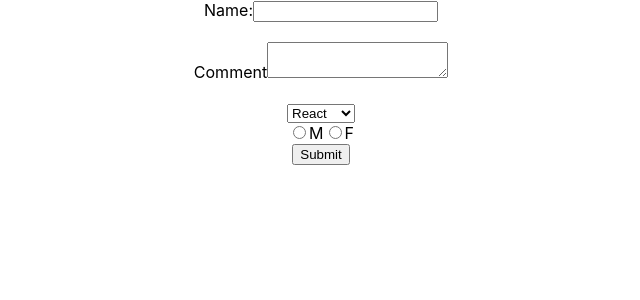
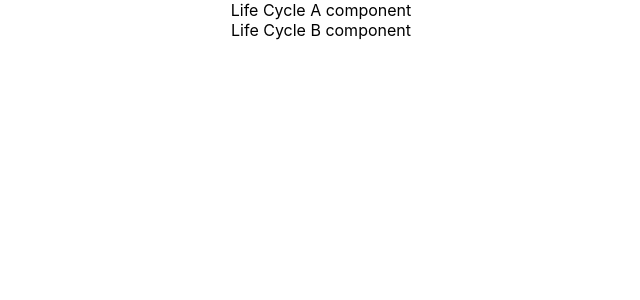
Before and after one commit to ThusithaDeepal/reactTutorialBasicto-Advance, a React (Create React App) app: page / in a window 1280 px wide. Shown: the top 300 px of the page, without its empty margins (319-959 px from the left). Built offline with nearby package versions, Linux system fonts and the light colour scheme.

Commit message:
compnent mounting life cycle

```diff
--- a/src/App.js
+++ b/src/App.js
@@ -10,6 +10,7 @@ import NameList from './components/NameList';
 import StyleSheet from './components/StyleSheet'
 import Inline from './components/Inline';
 import Form from './components/Form'
+import LifeCycleA from './components/LifeCycleA';
 
 function App() {
   return (
@@ -22,7 +23,8 @@ function App() {
       {/* <NameList /> */}
       {/* <StyleSheet primary={false} />
       <Inline /> */}
-      <Form />
+      {/* <Form /> */}
+      <LifeCycleA />
     </div>
   );
 }
--- /dev/null
+++ b/src/components/LifeCycleA.js
@@ -0,0 +1,43 @@
+import React, { Component } from 'react'
+import LifeCycleB from './LifeCycleB';
+
+// order of mounting life LifeCycle
+// 1. Constructor
+// 2. getDerivedStateFromProps
+// 3. render  if there is achild component it will go to the its mounting methods like constructor,getDerivedStateFromProps,render,
+// 4. componentDidMount
+
+export default class LifeCycleA extends Component {
+  constructor(props) {
+    super(props)
+
+    this.state = {
+
+    }
+
+    console.log("inside  LifeCycle A constructor")
+  }
+
+  static getDerivedStateFromProps(props, state) {
+    console.log("inside LifeCycle A getDerivedStateFromProps method");
+    //should retunr modified state
+    return null
+  }
+
+  componentDidMount() {
+    console.log("inside LifeCycle A  component didmount method")
+  }
+
+
+  render() {
+    console.log("inside LifeCycle A render method")
+    return (
+      <div>
+        Life Cycle A component
+        <LifeCycleB />
+
+
+      </div>
+    )
+  }
+}
--- /dev/null
+++ b/src/components/LifeCycleB.js
@@ -0,0 +1,34 @@
+import React, { Component } from 'react'
+
+export default class LifeCycleB extends Component {
+  constructor(props) {
+    super(props)
+
+    this.state = {
+
+    }
+
+    console.log("inside  LifeCycle B constructor")
+  }
+
+  static getDerivedStateFromProps(props, state) {
+    console.log("inside LifeCycle B getDerivedStateFromProps method");
+    //should retunr modified state
+    return null
+  }
+
+  componentDidMount() {
+    console.log("inside LifeCycle B  component didmount method")
+  }
+
+
+  render() {
+    console.log("inside LifeCycle B render method")
+    return (
+      <div>
+        Life Cycle B component
+
+      </div>
+    )
+  }
+}
```
Also changed, not shown: Life Cycle/1. Life cycle  methods.PNG (added), Life Cycle/2. Life cycle  methods all.PNG (added).
